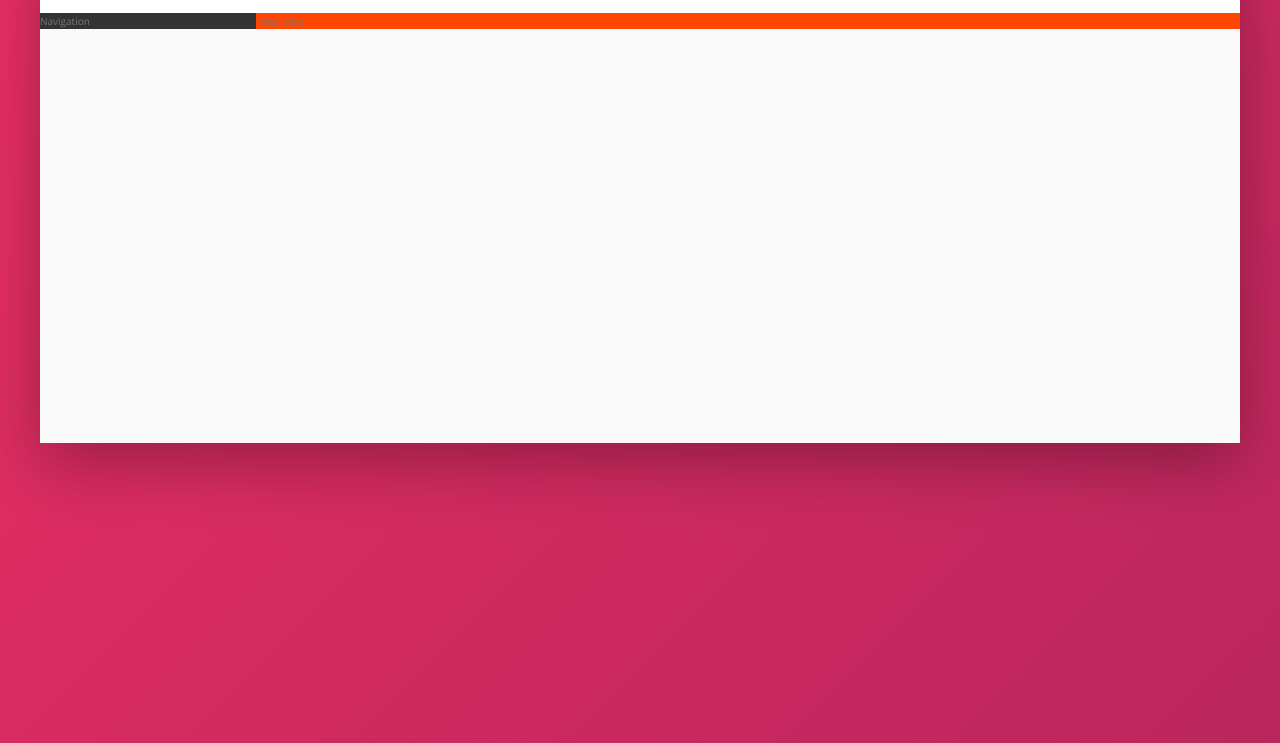
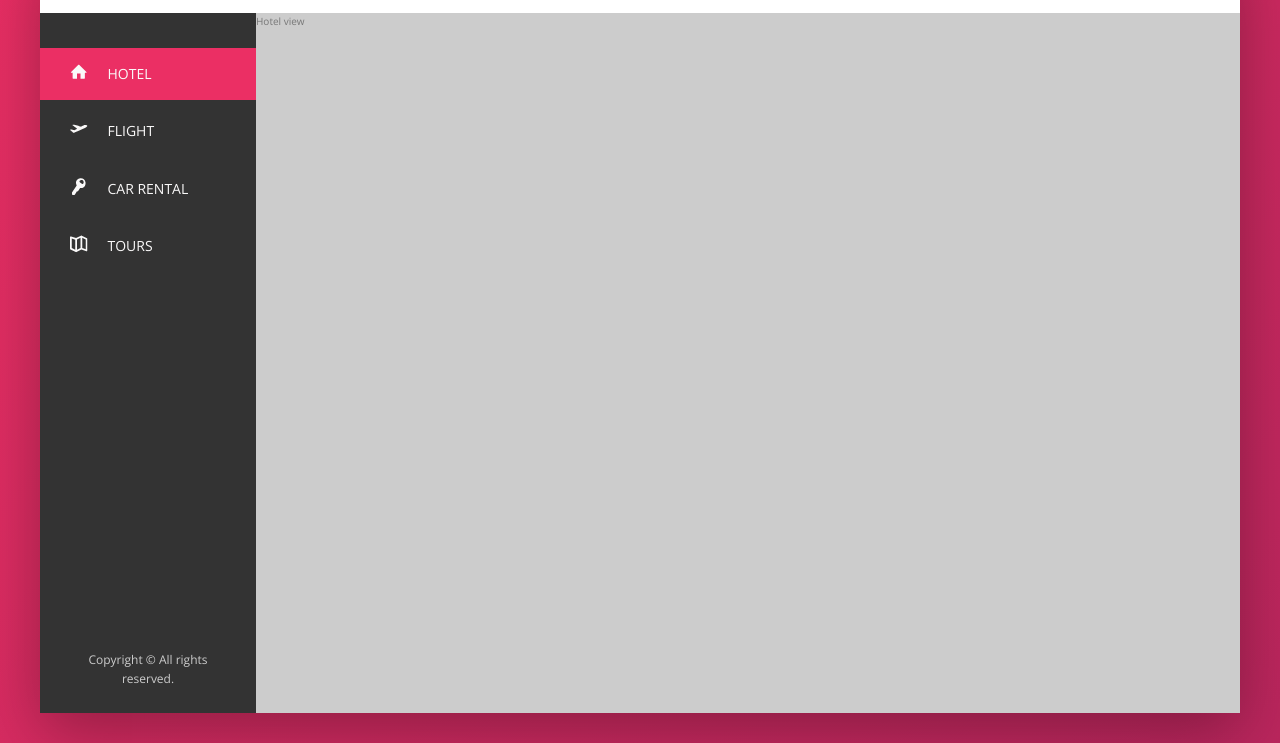
Before and after one commit to oFrederic/Trillo, a website: page index.html in a window 1280 px wide. Shown: the part 137-880 px from the top of the page. Drawn offline with nearby package versions, Linux system fonts and the light colour scheme.

Commit message:
building the navigation sidebar

```diff
--- a/index.html
+++ b/index.html
@@ -4,7 +4,10 @@
     <meta charset="UTF-8" />
     <meta name="viewport" content="width=device-width, initial-scale=1.0" />
 
-    <link href="https://fonts.googleapis.com/css?family=Open+Sans:300,400,600" rel="stylesheet" />
+    <link
+      href="https://fonts.googleapis.com/css?family=Open+Sans:300,400,600"
+      rel="stylesheet"
+    />
     <link rel="stylesheet" href="css/style.css" />
     <link rel="shortcut icon" type="image/png" href="img/favicon.png" />
 
@@ -12,14 +15,18 @@
   </head>
   <body>
     <div class="container">
-      <!-- -------------------------------HEADER------------------------------- -->
+      <!-- ////////////////////////////// HEADER /////////////////////////////// -->
       <header class="header">
-        <!-- LOGO -->
+        <!-- -------------- Logo -------------- -->
         <img src="img/logo.png" alt="trillo logo" class="logo" />
 
-        <!-- SEARCH -->
+        <!-- ------------- Search ------------- -->
         <form action="#" class="search">
-          <input type="text" class="search__input" placeholder="Search hotels" />
+          <input
+            type="text"
+            class="search__input"
+            placeholder="Search hotels"
+          />
           <button class="search__button">
             <svg class="search__icon">
               <use xlink:href="img/sprite.svg#icon-magnifying-glass"></use>
@@ -27,7 +34,7 @@
           </button>
         </form>
 
-        <!-- USER NAVIGATION -->
+        <!-- --------- User Navigation --------- -->
         <nav class="user-nav">
           <!-- message icon -->
           <div class="user-nav__icon-box">
@@ -45,16 +52,65 @@
           </div>
           <!-- user profile -->
           <div class="user-nav__user">
-            <img src="img/user.jpg" alt="User photo" class="user-nav__user-photo" />
+            <img
+              src="img/user.jpg"
+              alt="User photo"
+              class="user-nav__user-photo"
+            />
             <span class="user-nav__user-name">Fred</span>
           </div>
         </nav>
       </header>
 
       <div class="content">
+        <!-- //////////////////////// SIDE NAVIGATION //////////////////////// -->
         <nav class="sidebar">
-          Navigation
+          <ul class="side-nav">
+            <!-- --------- Hotel --------- -->
+            <li class="side-nav__item side-nav__item--active">
+              <a href="#" class="side-nav__link">
+                <svg class="side-nav__icon">
+                  <use xlink:href="img/sprite.svg#icon-home"></use>
+                </svg>
+                <span>Hotel</span>
+              </a>
+            </li>
+            <!-- --------- Flight --------- -->
+            <li class="side-nav__item">
+              <a href="#" class="side-nav__link">
+                <svg class="side-nav__icon">
+                  <use xlink:href="img/sprite.svg#icon-aircraft-take-off"></use>
+                </svg>
+                <span>Flight</span>
+              </a>
+            </li>
+            <!-- ------- Car Rental ------- -->
+            <li class="side-nav__item">
+              <a href="#" class="side-nav__link">
+                <svg class="side-nav__icon">
+                  <use xlink:href="img/sprite.svg#icon-key"></use>
+                </svg>
+                <span>Car Rental</span>
+              </a>
+            </li>
+            <!-- ---------- Tours ---------- -->
+            <li class="side-nav__item">
+              <a href="#" class="side-nav__link">
+                <svg class="side-nav__icon">
+                  <use xlink:href="img/sprite.svg#icon-map"></use>
+                </svg>
+                <span>Tours</span>
+              </a>
+            </li>
+          </ul>
+
+          <!-- --------- Copyright --------- -->
+          <div class="legal">
+            Copyright &copy; All rights reserved.
+          </div>
         </nav>
+
+        <!-- -----------------------------HOTEL VIEW----------------------------- -->
         <main class="hotel-view">
           Hotel view
         </main>
--- a/sass/_components.scss
+++ b/sass/_components.scss
@@ -75,6 +75,10 @@
     &:hover {
       background-color: var(--color-grey-light-2);
     }
+
+    &:active {
+      background-color: var(--color-grey-light-3);
+    }
   }
 
   &__icon-box {
@@ -108,3 +112,68 @@
     margin-right: 1rem;
   }
 }
+
+/////////// SIDE NAVIGATION //////////
+.side-nav {
+  font-size: 1.4rem;
+  list-style: none;
+  margin-top: 3.5rem;
+
+  &__item {
+    position: relative;
+
+    &:not(:last-child) {
+      margin-bottom: 0.5rem;
+    }
+
+    &::before {
+      content: "";
+      position: absolute;
+      top: 0;
+      left: 0;
+      height: 100%;
+      width: 3px;
+      background-color: var(--color-primary);
+      transform: scaleY(0);
+      transition: transform 0.2s, width 0.4s cubic-bezier(1, 0, 0, 1) 0.2s,
+        background-color 0.1s;
+    }
+
+    &--active::before,
+    &:hover::before {
+      transform: scaleY(1);
+      width: 100%;
+    }
+
+    &:active::before {
+      background-color: var(--color-primary-light);
+    }
+  }
+
+  &__link:link,
+  &__link:visited {
+    color: var(--color-grey-light-1);
+    text-decoration: none;
+    text-transform: uppercase;
+    display: block;
+    padding: 1.5rem 3rem;
+    display: flex;
+    justify-items: center;
+    position: relative;
+    z-index: 1;
+  }
+
+  &__icon {
+    width: 1.75rem;
+    height: 1.75rem;
+    margin-right: 2rem;
+    fill: currentColor;
+  }
+}
+
+.legal {
+  font-size: 1.2rem;
+  color: var(--color-grey-light-4);
+  text-align: center;
+  padding: 2.5rem;
+}
--- a/sass/_layout.scss
+++ b/sass/_layout.scss
@@ -3,8 +3,6 @@
   margin: 8rem auto;
   background-color: var(--color-grey-light-1);
   box-shadow: var(--shadow-dark);
-
-  min-height: 50rem; // only for dev purpose
 }
 
 .header {
@@ -24,10 +22,16 @@
 .sidebar {
   background-color: var(--color-grey-dark-1);
   flex: 0 0 18%;
+  display: flex;
+  flex-direction: column;
+  justify-content: space-between;
 }
 
 .hotel-view {
   background-color: #fff;
-  background-color: orangered;
   flex: 1;
+
+  // Placeholder for dev purpose.
+  background-color: var(--color-grey-light-4);
+  height: 70rem;
 }
```
Also changed, not shown: css/style.css.
